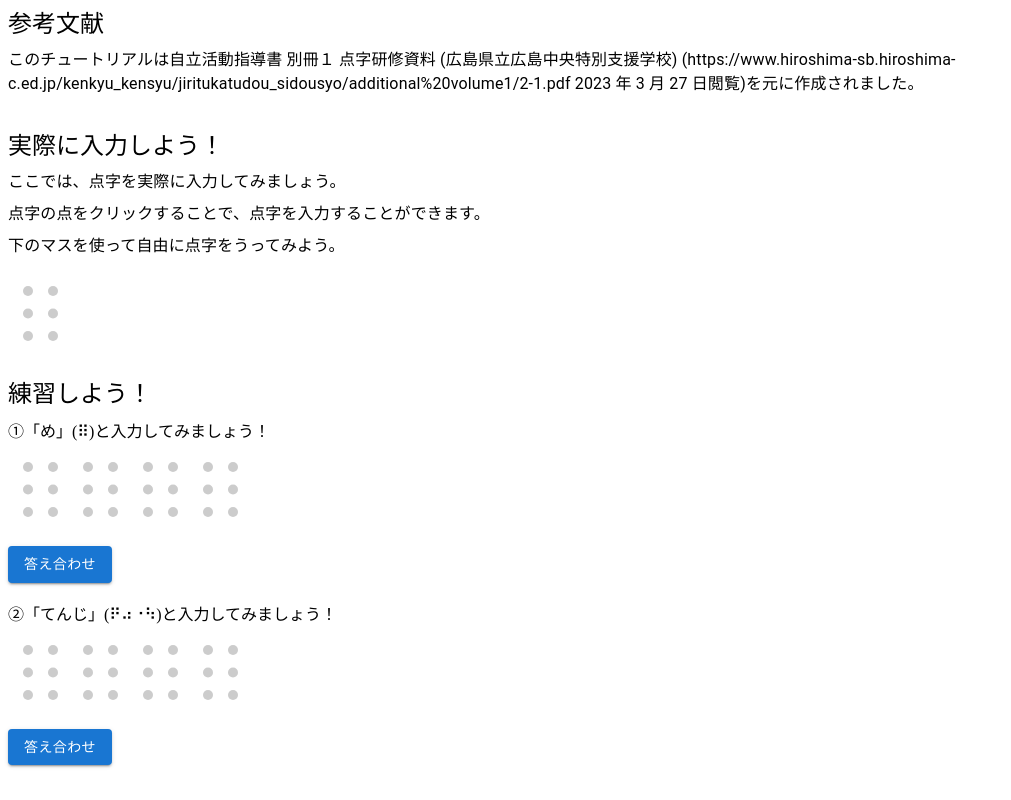
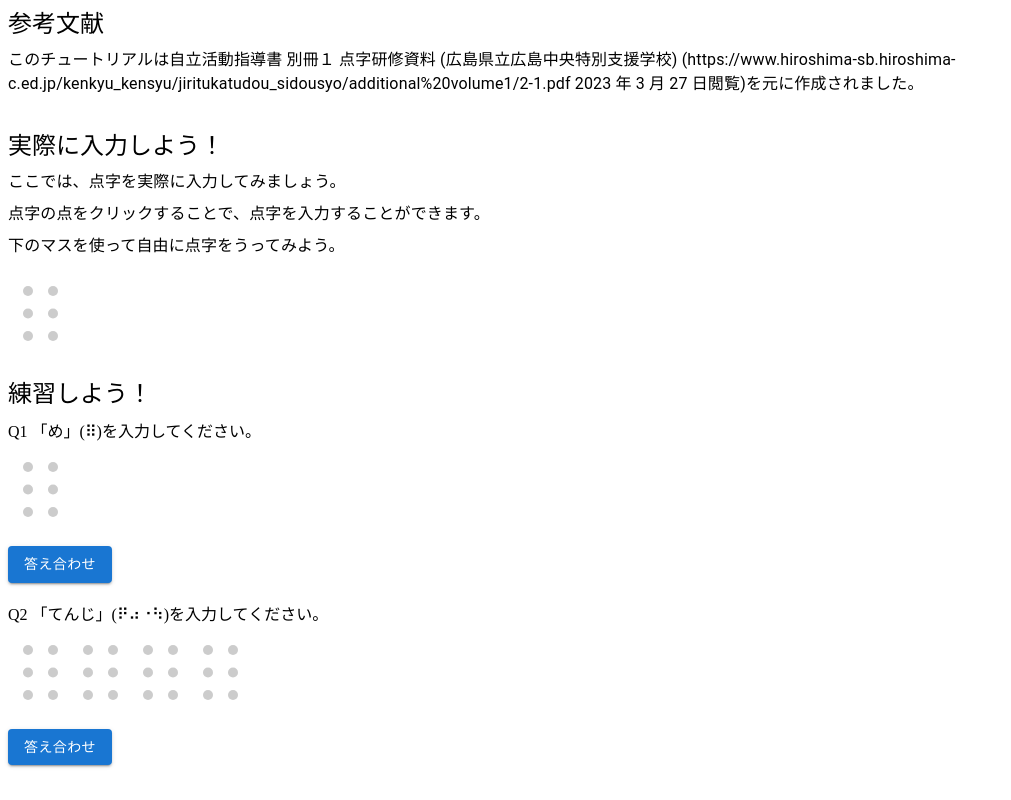
Before and after one commit to ut-code/dot-tutor, a Next.js app: page /touch/tutorial/tutorial1 in a window 1280 px wide. Shown: the whole page, without its empty margins (0-1011 px from the left). Built offline with nearby package versions, Linux system fonts and the light colour scheme.

Commit message:
1ページ目チュートリアルがとりあえずできた

```diff
--- a/src/components/practiceTouch.tsx
+++ b/src/components/practiceTouch.tsx
@@ -8,12 +8,14 @@ import Layout from "./Layout";
 export default function PracticeTouch({
   question,
   answer,
+  length,
 }: {
   question: string;
   answer: string;
+  length: number;
 }): JSX.Element {
   const [brailleStrings, setBrailleStrings] = useState<BrailleChar[]>(
-    [...Array(4)].map((_) => "⠀")
+    [...Array(length)].map((_) => "⠀")
   );
   const [rightOrWrong, judgeAnswer] = useState<string>(); // 正誤
 
--- a/src/pages/touch/tutorial/tutorial1.mdx
+++ b/src/pages/touch/tutorial/tutorial1.mdx
@@ -25,13 +25,13 @@ import PracticeTouch from "../../../components/practiceTouch";
 ### 練習しよう！
 
 <PracticeTouch
-  question="①「め」(⠿)と入力してみましょう！"
+  question="Q1 「め」(⠿)を入力してください。"
   answer="め"
-  length="1;"
+  length={1}
 />
 <br />
 <PracticeTouch
-  question="②「てんじ」(⠟⠴⠐⠳)と入力してみましょう！"
+  question="Q2 「てんじ」(⠟⠴⠐⠳)を入力してください。"
   answer="てんじ"
-  length="4;"
+  length={4}
 />
```
